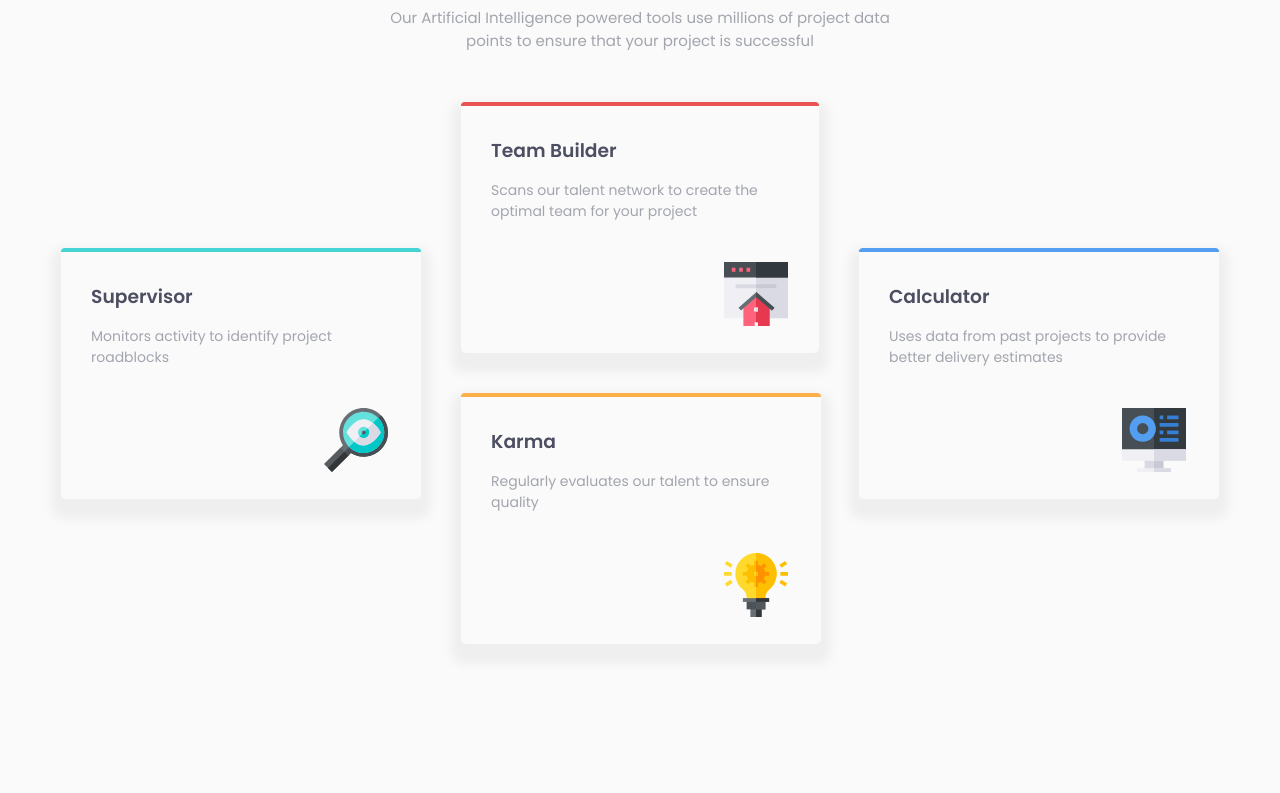
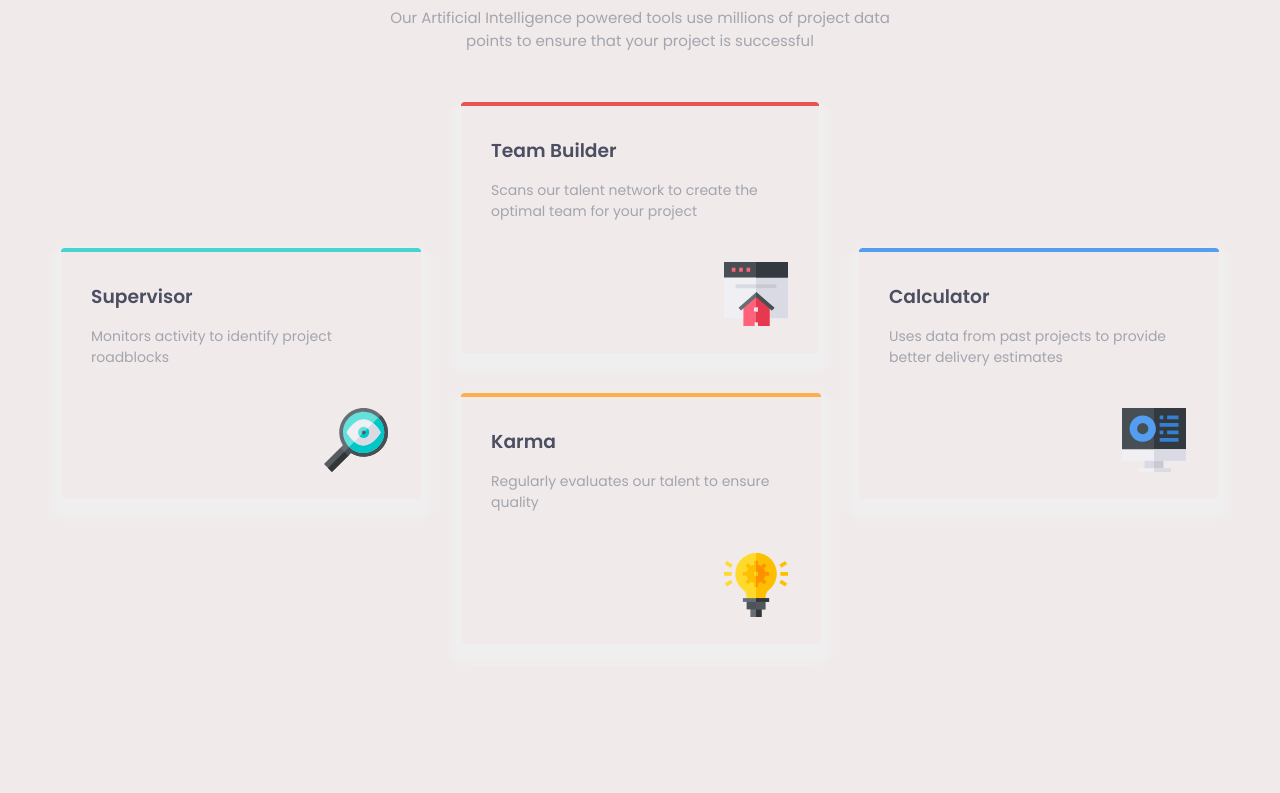
Before and after one commit to RUBBOSS/four-card-feature-section-master, a plain HTML site: page index.html in a window 1280 px wide. Shown: the part 184-977 px from the top of the page. Drawn offline with Linux system fonts and the light colour scheme.

Commit message:
need push

```diff
--- a/styles.css
+++ b/styles.css
@@ -6,7 +6,7 @@
 }
 
 body {
-  background-color: hsl(0, 0%, 98%);
+  background-color: hsl(0, 17%, 93%);
   height: 100vh;
   width: 100vw;
 }
```
